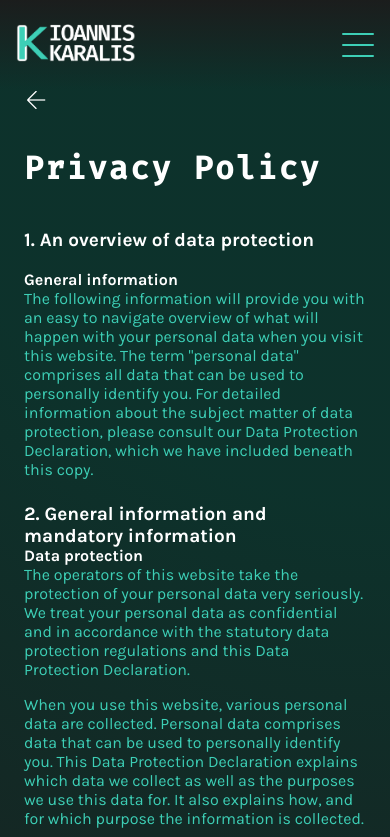
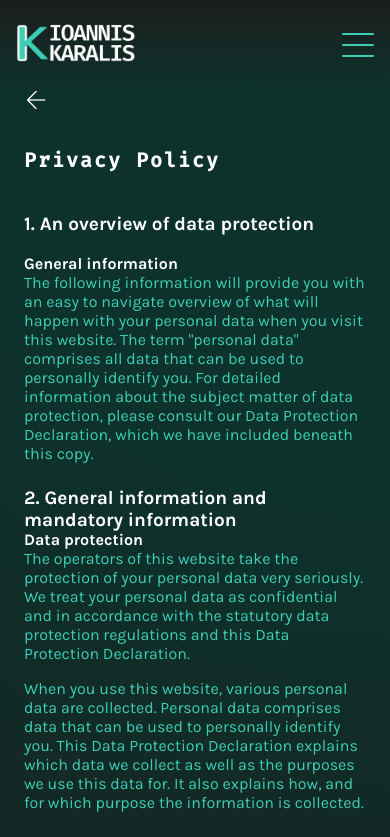
Before and after one commit to Ioannis1Karalis/portfolio, an Angular app: page /privacy-policy in a window 390 px wide. Shown: the top 837 px of the page. Built offline with nearby package versions, Linux system fonts and the light colour scheme.

Commit message:
padding fixed privacy policy H1

```diff
--- a/angular.json
+++ b/angular.json
@@ -26,7 +26,7 @@
             "tsConfig": "tsconfig.app.json",
             "inlineStyleLanguage": "scss",
             "assets": [
-              "src/favicon.ico",
+              "src/favicon.png",
               "src/assets"
             ],
             "styles": [
@@ -86,7 +86,7 @@
             "tsConfig": "tsconfig.spec.json",
             "inlineStyleLanguage": "scss",
             "assets": [
-              "src/favicon.ico",
+              "src/favicon.png",
               "src/assets"
             ],
             "styles": [
--- a/src/app/privacy-policy/privacy-policy.component.scss
+++ b/src/app/privacy-policy/privacy-policy.component.scss
@@ -121,12 +121,13 @@
       margin-top: 0;
       margin-bottom: 40px;
       color: #ffffff;
+      font-size: 42px;
     }
   }
 }
 
 @media (max-width: 600px) {
   .privacy-policy-content h1 {
-    font-size: 32px;
+    font-size: 20px;
   }
 }
--- a/src/index.html
+++ b/src/index.html
@@ -5,7 +5,7 @@
   <title>Ioannis Karalis</title>
   <base href="/">
   <meta name="viewport" content="width=device-width, initial-scale=1">
-  <link rel="icon" type="image/x-icon" href="favicon.png">
+  <link rel="icon" type="image/png" href="favicon.png?v=2">
 </head>
 <body>
   <app-root></app-root>
```
